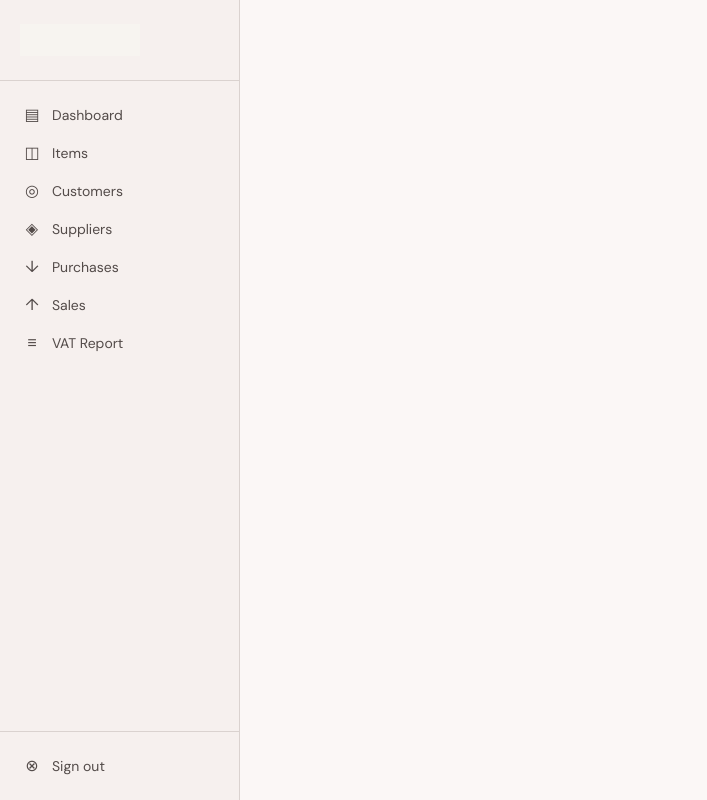
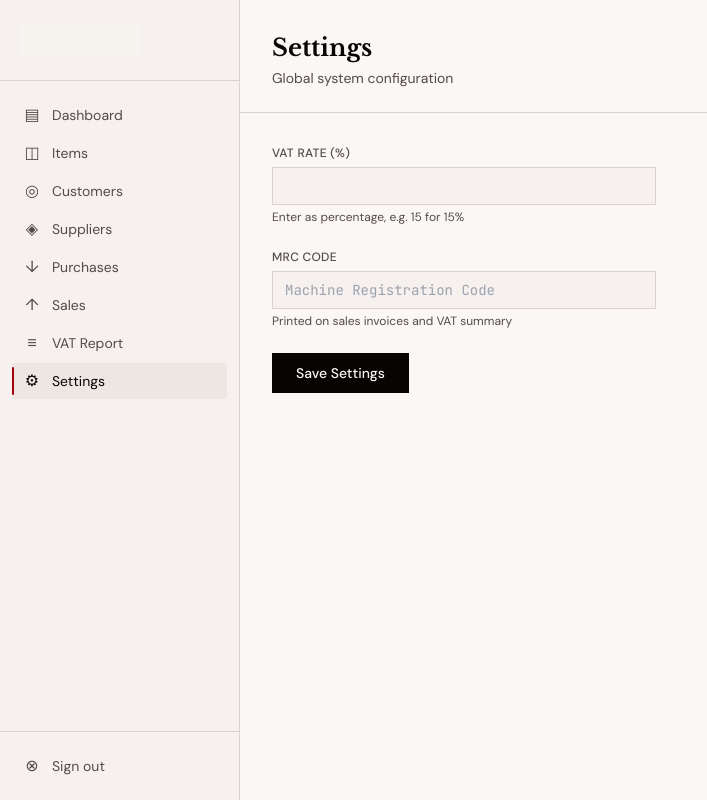
Before and after one commit to EyosiyasMekbib/Internal-system, a Nuxt app: page /settings in a window 1280 px wide. Shown: the whole page, without its empty margins (0-707 px from the left). Built offline with nearby package versions, Linux system fonts and the light colour scheme; no server answers.

Commit message:
feat: settings page and sidebar link

```diff
--- a/app/components/AppSidebar.vue
+++ b/app/components/AppSidebar.vue
@@ -2,13 +2,14 @@
 const route = useRoute()
 
 const links = [
-  { href: '/',           label: 'Dashboard',  icon: '▤' },
-  { href: '/items',      label: 'Items',       icon: '◫' },
-  { href: '/customers',  label: 'Customers',   icon: '◎' },
-  { href: '/suppliers',  label: 'Suppliers',   icon: '◈' },
-  { href: '/purchases',  label: 'Purchases',   icon: '↓' },
-  { href: '/sales',      label: 'Sales',       icon: '↑' },
-  { href: '/reports',    label: 'VAT Report',  icon: '≡' },
+  { href: '/',          label: 'Dashboard', icon: '▤' },
+  { href: '/items',     label: 'Items',      icon: '◫' },
+  { href: '/customers', label: 'Customers',  icon: '◎' },
+  { href: '/suppliers', label: 'Suppliers',  icon: '◈' },
+  { href: '/purchases', label: 'Purchases',  icon: '↓' },
+  { href: '/sales',     label: 'Sales',      icon: '↑' },
+  { href: '/reports',   label: 'VAT Report', icon: '≡' },
+  { href: '/settings',  label: 'Settings',   icon: '⚙' },
 ]
 
 function isActive(href: string) {
--- /dev/null
+++ b/app/pages/settings.vue
@@ -0,0 +1,75 @@
+<script setup lang="ts">
+definePageMeta({ layout: 'default' })
+
+const { data: s, refresh } = await useFetch('/api/settings')
+
+const form = reactive({
+  vat_rate: '',
+  mrc_code: '',
+})
+
+watchEffect(() => {
+  if (s.value) {
+    form.vat_rate = String(Number((s.value as any).vat_rate) * 100)
+    form.mrc_code = (s.value as any).mrc_code ?? ''
+  }
+})
+
+const saving = ref(false)
+
+async function save() {
+  saving.value = true
+  await $fetch('/api/settings', {
+    method: 'PATCH',
+    body: {
+      vat_rate: String(Number(form.vat_rate) / 100),
+      mrc_code: form.mrc_code,
+    },
+  })
+  await refresh()
+  saving.value = false
+}
+</script>
+
+<template>
+  <div>
+    <KPageHeader title="Settings" subtitle="Global system configuration" />
+    <div class="px-8 py-8 max-w-md">
+      <form class="space-y-6" @submit.prevent="save">
+        <div>
+          <label class="block text-xs font-medium text-muted uppercase tracking-wide mb-1.5">
+            VAT Rate (%)
+          </label>
+          <input
+            v-model="form.vat_rate"
+            type="number"
+            step="0.01"
+            min="0"
+            max="100"
+            required
+            class="w-full bg-surface border border-border px-3 py-2 text-sm font-mono outline-none focus:border-text"
+          />
+          <p class="text-xs text-muted mt-1">Enter as percentage, e.g. 15 for 15%</p>
+        </div>
+        <div>
+          <label class="block text-xs font-medium text-muted uppercase tracking-wide mb-1.5">
+            MRC Code
+          </label>
+          <input
+            v-model="form.mrc_code"
+            class="w-full bg-surface border border-border px-3 py-2 text-sm font-mono outline-none focus:border-text"
+            placeholder="Machine Registration Code"
+          />
+          <p class="text-xs text-muted mt-1">Printed on sales invoices and VAT summary</p>
+        </div>
+        <button
+          type="submit"
+          :disabled="saving"
+          class="bg-text text-bg px-6 py-2.5 text-sm font-medium hover:bg-red transition-colors disabled:opacity-50"
+        >
+          {{ saving ? 'Saving…' : 'Save Settings' }}
+        </button>
+      </form>
+    </div>
+  </div>
+</template>
```
